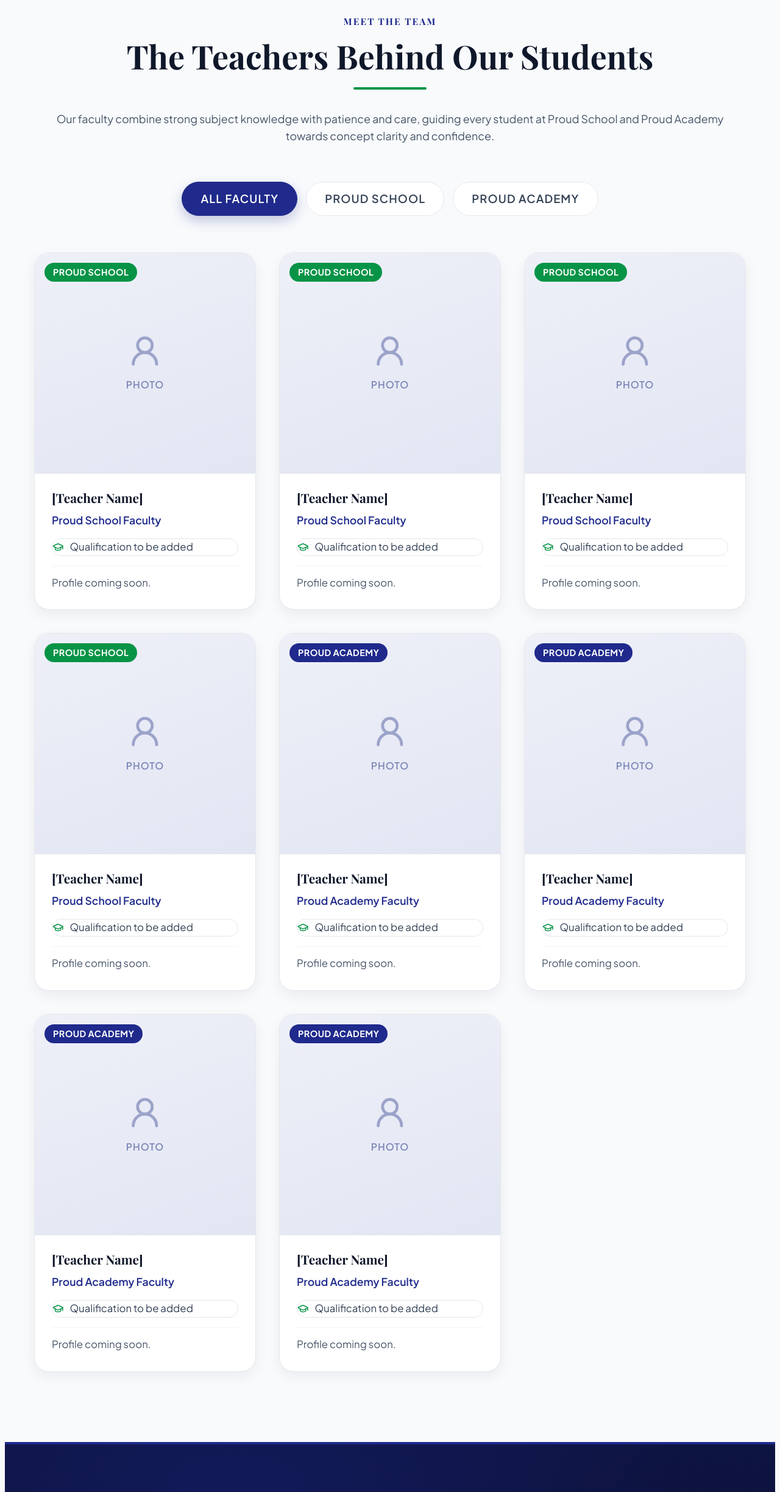
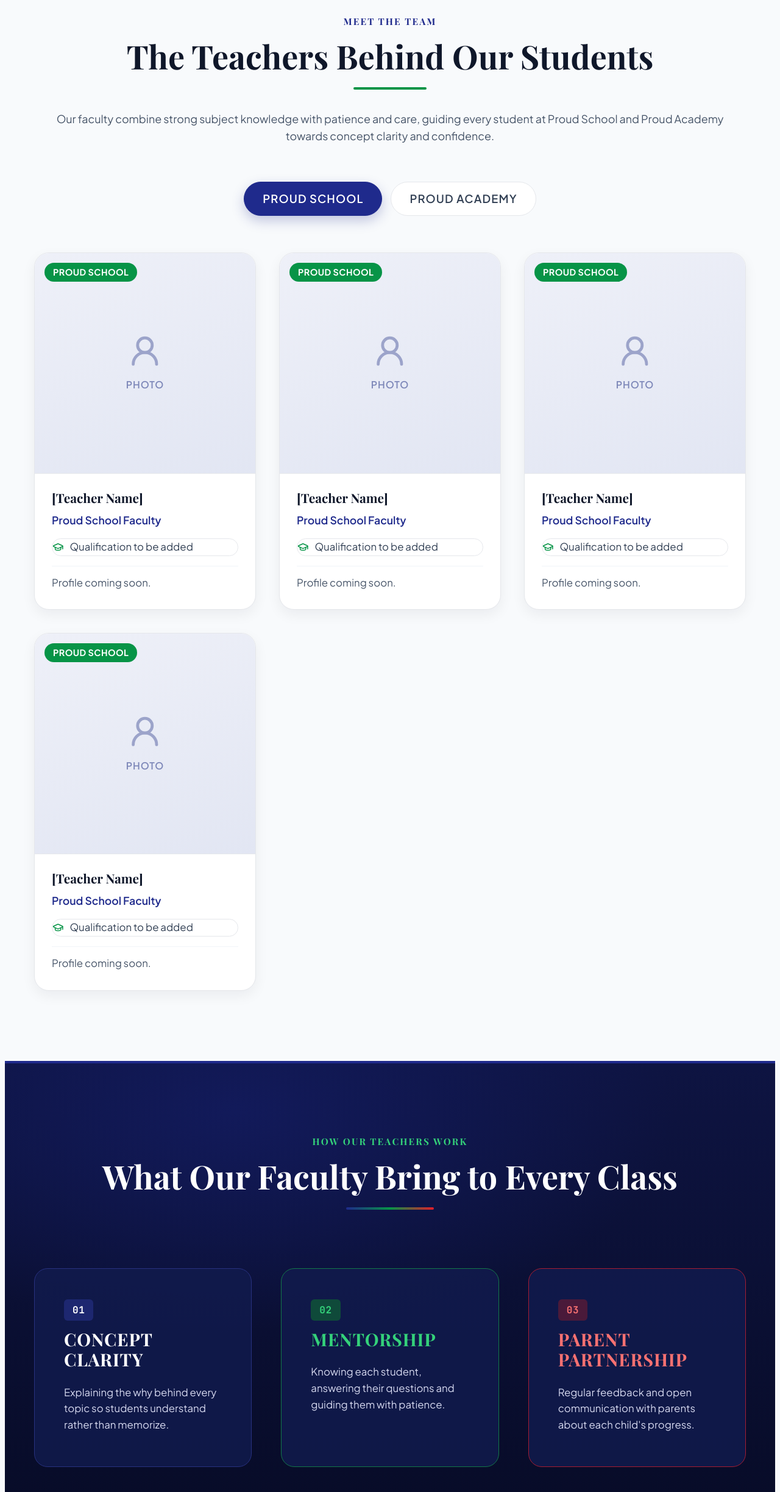
Before and after one commit to Alikhan-A-hub/proud-group-website, a plain HTML site: page faculty.html in a window 1280 px wide. Shown: the part 747-3194 px from the top of the page at 61% size. Drawn offline with nearby package versions, Linux system fonts and the light colour scheme.

Commit message:
Faculty page: School and Academy tabs, add Proud Academy teachers

```diff
--- a/faculty.html
+++ b/faculty.html
@@ -50,16 +50,19 @@
 </div></section>
 <section class="band"><div class="wrap">
   <div class="sec-head"><span class="eyebrow">Meet the Team</span><h2>The Teachers Behind Our Students</h2><span class="rule solid"></span><p class="lead">Our faculty combine strong subject knowledge with patience and care, guiding every student at Proud School and Proud Academy towards concept clarity and confidence.</p></div>
-  <div class="gtabs" id="gtabs" style="margin-top:60px"><button aria-pressed="true" data-f="all">All Faculty</button><button aria-pressed="false" data-f="school">Proud School</button><button aria-pressed="false" data-f="academy">Proud Academy</button></div>
+  <div class="gtabs" id="gtabs" style="margin-top:60px"><button aria-pressed="true" data-f="school">Proud School</button><button aria-pressed="false" data-f="academy">Proud Academy</button></div>
   <div class="fac-grid2" id="gallery-grid"><article class="tcard gcard-like" data-cat="school"><div class="photo-ph"><span class="chip s">Proud School</span><i data-i="user"></i><span>Photo</span></div>
   <div class="b"><h3>[Teacher Name]</h3><span class="role">Proud School Faculty</span><div class="q"><i data-i="grad"></i><span>Qualification to be added</span></div><p>Profile coming soon.</p></div></article><article class="tcard gcard-like" data-cat="school"><div class="photo-ph"><span class="chip s">Proud School</span><i data-i="user"></i><span>Photo</span></div>
   <div class="b"><h3>[Teacher Name]</h3><span class="role">Proud School Faculty</span><div class="q"><i data-i="grad"></i><span>Qualification to be added</span></div><p>Profile coming soon.</p></div></article><article class="tcard gcard-like" data-cat="school"><div class="photo-ph"><span class="chip s">Proud School</span><i data-i="user"></i><span>Photo</span></div>
   <div class="b"><h3>[Teacher Name]</h3><span class="role">Proud School Faculty</span><div class="q"><i data-i="grad"></i><span>Qualification to be added</span></div><p>Profile coming soon.</p></div></article><article class="tcard gcard-like" data-cat="school"><div class="photo-ph"><span class="chip s">Proud School</span><i data-i="user"></i><span>Photo</span></div>
-  <div class="b"><h3>[Teacher Name]</h3><span class="role">Proud School Faculty</span><div class="q"><i data-i="grad"></i><span>Qualification to be added</span></div><p>Profile coming soon.</p></div></article><article class="tcard gcard-like" data-cat="academy"><div class="photo-ph"><span class="chip a">Proud Academy</span><i data-i="user"></i><span>Photo</span></div>
-  <div class="b"><h3>[Teacher Name]</h3><span class="role">Proud Academy Faculty</span><div class="q"><i data-i="grad"></i><span>Qualification to be added</span></div><p>Profile coming soon.</p></div></article><article class="tcard gcard-like" data-cat="academy"><div class="photo-ph"><span class="chip a">Proud Academy</span><i data-i="user"></i><span>Photo</span></div>
-  <div class="b"><h3>[Teacher Name]</h3><span class="role">Proud Academy Faculty</span><div class="q"><i data-i="grad"></i><span>Qualification to be added</span></div><p>Profile coming soon.</p></div></article><article class="tcard gcard-like" data-cat="academy"><div class="photo-ph"><span class="chip a">Proud Academy</span><i data-i="user"></i><span>Photo</span></div>
-  <div class="b"><h3>[Teacher Name]</h3><span class="role">Proud Academy Faculty</span><div class="q"><i data-i="grad"></i><span>Qualification to be added</span></div><p>Profile coming soon.</p></div></article><article class="tcard gcard-like" data-cat="academy"><div class="photo-ph"><span class="chip a">Proud Academy</span><i data-i="user"></i><span>Photo</span></div>
-  <div class="b"><h3>[Teacher Name]</h3><span class="role">Proud Academy Faculty</span><div class="q"><i data-i="grad"></i><span>Qualification to be added</span></div><p>Profile coming soon.</p></div></article></div>
+  <div class="b"><h3>[Teacher Name]</h3><span class="role">Proud School Faculty</span><div class="q"><i data-i="grad"></i><span>Qualification to be added</span></div><p>Profile coming soon.</p></div></article><article class="tcard gcard-like" data-cat="academy" hidden><div class="photo-ph has-img" style="background-image:url(img/faculty-iftikhar-ali.jpg)" role="img" aria-label="Iftikhar Ali, Chemistry teacher at Proud Academy"><span class="chip a">Proud Academy</span></div>
+  <div class="b"><h3>Iftikhar Ali</h3><span class="role">Chemistry</span><div class="q"><i data-i="book"></i><span>Proud Academy Faculty</span></div></div></article><article class="tcard gcard-like" data-cat="academy" hidden><div class="photo-ph has-img" style="background-image:url(img/faculty-muhammad-waqas.jpg)" role="img" aria-label="Muhammad Waqas, English teacher at Proud Academy"><span class="chip a">Proud Academy</span></div>
+  <div class="b"><h3>Muhammad Waqas</h3><span class="role">English</span><div class="q"><i data-i="book"></i><span>Proud Academy Faculty</span></div></div></article><article class="tcard gcard-like" data-cat="academy" hidden><div class="photo-ph has-img" style="background-image:url(img/faculty-nauman-abid.jpg)" role="img" aria-label="Nauman Abid, Computer teacher at Proud Academy"><span class="chip a">Proud Academy</span></div>
+  <div class="b"><h3>Nauman Abid</h3><span class="role">Computer</span><div class="q"><i data-i="book"></i><span>Proud Academy Faculty</span></div></div></article><article class="tcard gcard-like" data-cat="academy" hidden><div class="photo-ph has-img" style="background-image:url(img/faculty-muazzam-mehdi.jpg)" role="img" aria-label="Muazzam Mehdi, Biology teacher at Proud Academy"><span class="chip a">Proud Academy</span></div>
+  <div class="b"><h3>Muazzam Mehdi</h3><span class="role">Biology</span><div class="q"><i data-i="book"></i><span>Proud Academy Faculty</span></div></div></article><article class="tcard gcard-like" data-cat="academy" hidden><div class="photo-ph has-img" style="background-image:url(img/faculty-qais-ali.jpg)" role="img" aria-label="Qais Ali, Mathematics teacher at Proud Academy"><span class="chip a">Proud Academy</span></div>
+  <div class="b"><h3>Qais Ali</h3><span class="role">Mathematics</span><div class="q"><i data-i="book"></i><span>Proud Academy Faculty</span></div></div></article><article class="tcard gcard-like" data-cat="academy" hidden><div class="photo-ph has-img" style="background-image:url(img/faculty-aliya-faraz.jpg)" role="img" aria-label="Aliya Faraz, Urdu teacher at Proud Academy"><span class="chip a">Proud Academy</span></div>
+  <div class="b"><h3>Aliya Faraz</h3><span class="role">Urdu</span><div class="q"><i data-i="book"></i><span>Proud Academy Faculty</span></div></div></article><article class="tcard gcard-like" data-cat="academy" hidden><div class="photo-ph has-img" style="background-image:url(img/faculty-laiba-maqsood.jpg)" role="img" aria-label="Laiba Maqsood, Physics teacher at Proud Academy"><span class="chip a">Proud Academy</span></div>
+  <div class="b"><h3>Laiba Maqsood</h3><span class="role">Physics</span><div class="q"><i data-i="book"></i><span>Proud Academy Faculty</span></div></div></article></div>
 </div></section>
 <section class="dark"><div class="wrap">
   <div class="sec-head"><span class="eyebrow mint">How Our Teachers Work</span><h2>What Our Faculty Bring to Every Class</h2><span class="rule"></span></div>
--- a/site.js
+++ b/site.js
@@ -95,7 +95,7 @@
   var gt=document.getElementById('gtabs');
   if(gt){gt.addEventListener('click',function(e){var b=e.target.closest('button');if(!b)return;var f=b.dataset.f;
     gt.querySelectorAll('button').forEach(function(x){x.setAttribute('aria-pressed',x===b)});
-    document.querySelectorAll('#gallery-grid .gcard').forEach(function(c){c.hidden=!(f==='all'||c.dataset.cat===f)});});}
+    document.querySelectorAll('#gallery-grid .gcard, #gallery-grid .gcard-like').forEach(function(c){c.hidden=!(f==='all'||c.dataset.cat===f)});});}
 
   icons();
 
--- a/styles.css
+++ b/styles.css
@@ -862,3 +862,5 @@ footer .qlinks{display:grid;grid-template-columns:repeat(2,minmax(0,1fr));gap:16
 
 .fbot .pol{margin-right:0!important}
 .sk{padding-bottom:40px}
+.tcard[hidden]{display:none}
+@media (max-width:600px){.gtabs{flex-wrap:nowrap;gap:8px}.gtabs button{padding:10px 14px;font-size:.85rem;letter-spacing:.03em;white-space:nowrap}}
```
